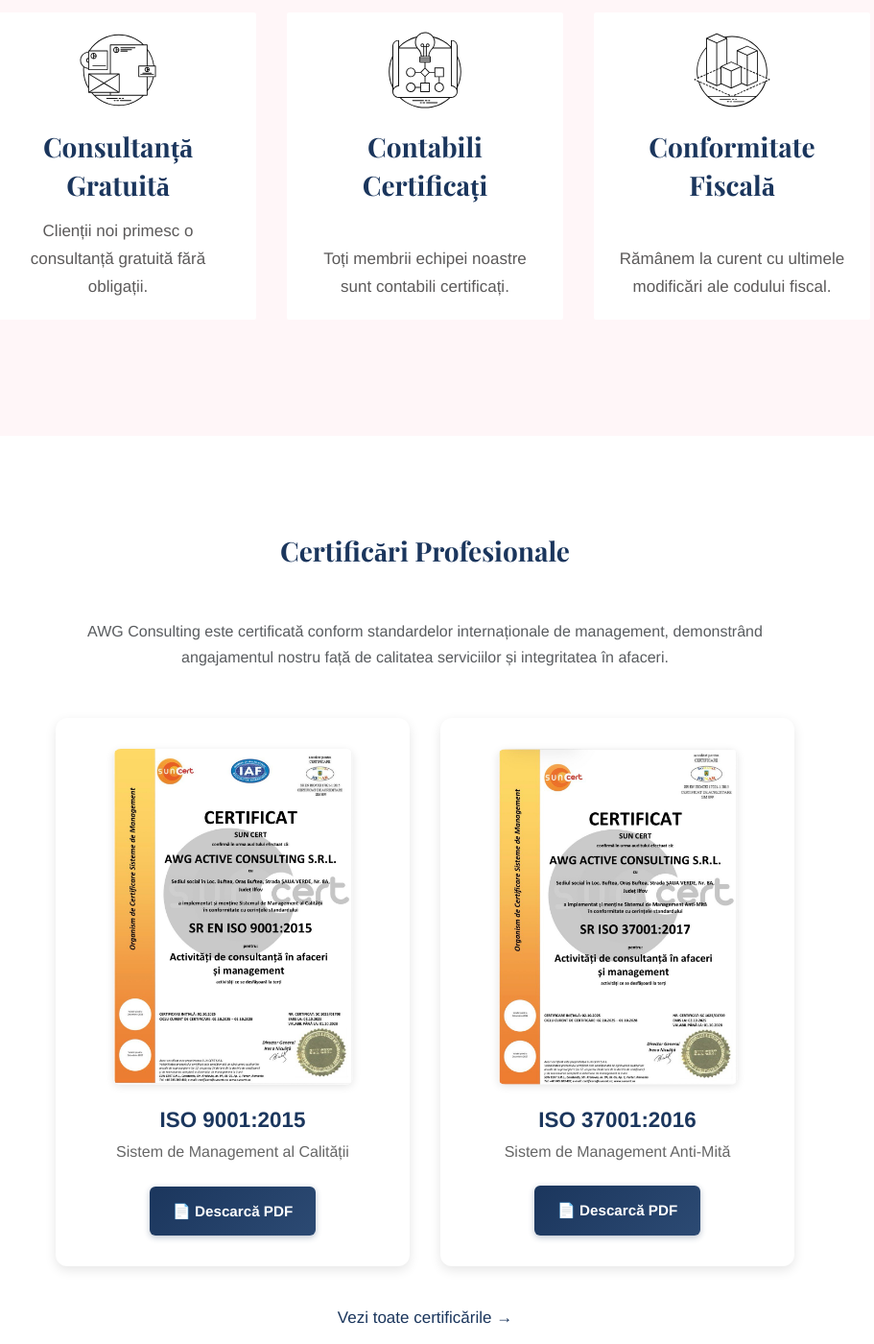
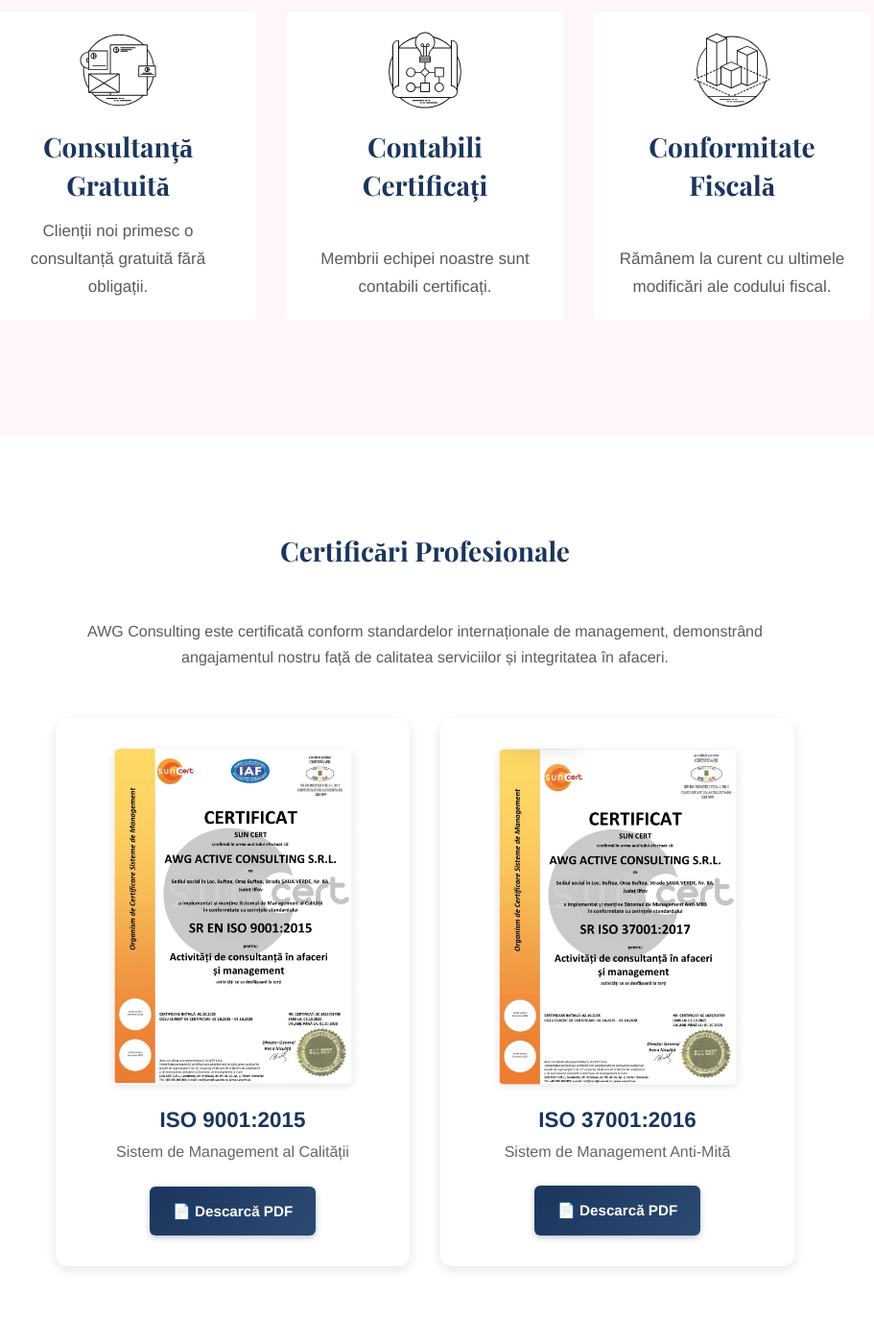
Before and after one commit to chenist-co/awg, a Jekyll site: the page built from index.md, in a window 1280 px wide and 1400 px high, scrolled down 1638 px. Shown: the whole window at 96% size, without its empty margins (197-1108 px from the left). Built offline with Jekyll 4.4.1, drawn with Linux system fonts in a browser that asks for light colours.

Commit message:
Remove certifications link and update features text
- Removed 'Vezi toate certificările →' link from homepage certifications section
- Updated features.json: 'Toți membrii' → 'Membrii echipei noastre sunt contabili certificați'
- Simplified homepage certifications display without redundant navigation

🤖 Generated with [Claude Code](https://claude.ai/code)

Co-Authored-By: Claude <noreply@anthropic.com>

```diff
--- a/_data/features.json
+++ b/_data/features.json
@@ -10,7 +10,7 @@
   },
   {
     "title": "Contabili Certificați",
-    "description": "Toți membrii echipei noastre sunt contabili certificați.",
+    "description": "Membrii echipei noastre sunt contabili certificați.",
     "image": {
       "url": "images/features/noun_The Process_1885341.svg",
       "width": 80,
--- a/_layouts/home.html
+++ b/_layouts/home.html
@@ -119,9 +119,6 @@ bodyClass: "page-home"
           </div>
         </div>
 
-        <div class="text-center mt-4">
-          <a href="/despre/" class="content-link">Vezi toate certificările →</a>
-        </div>
       </div>
     </div>
   </div>
```
